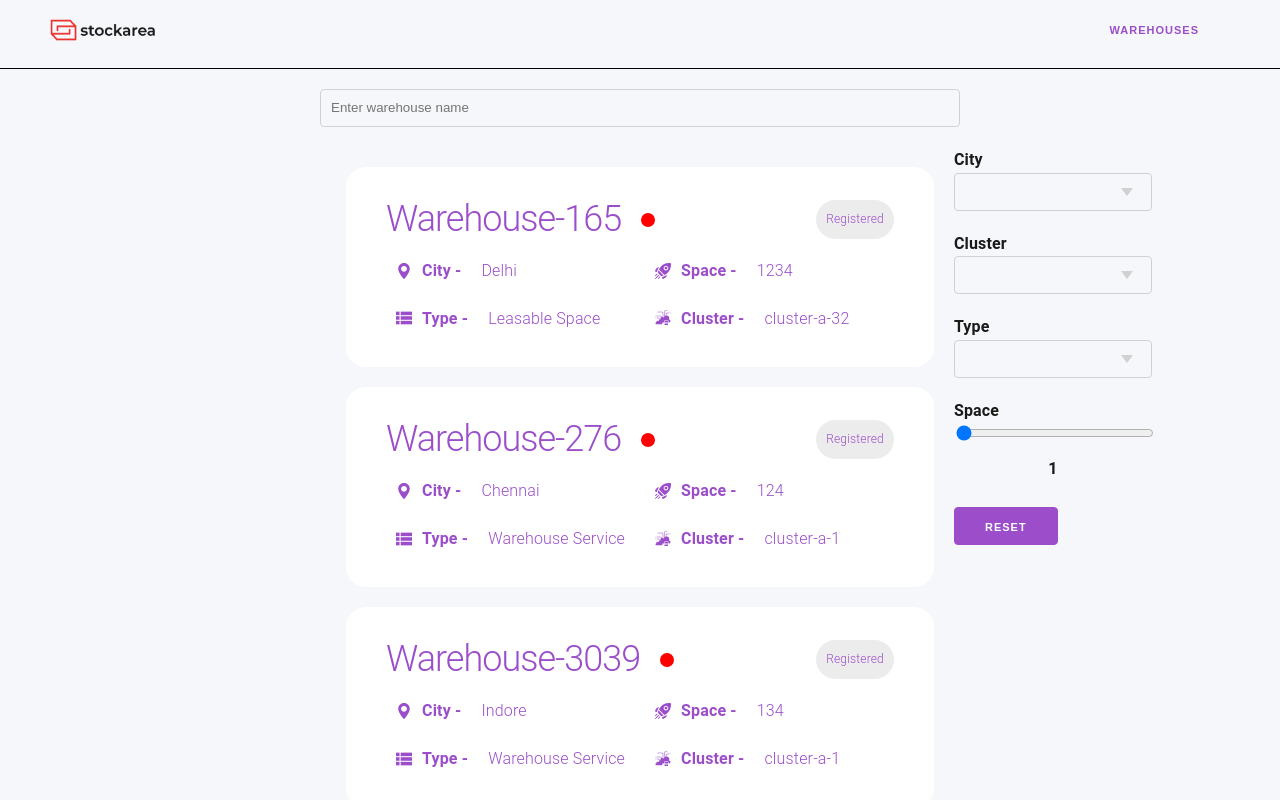
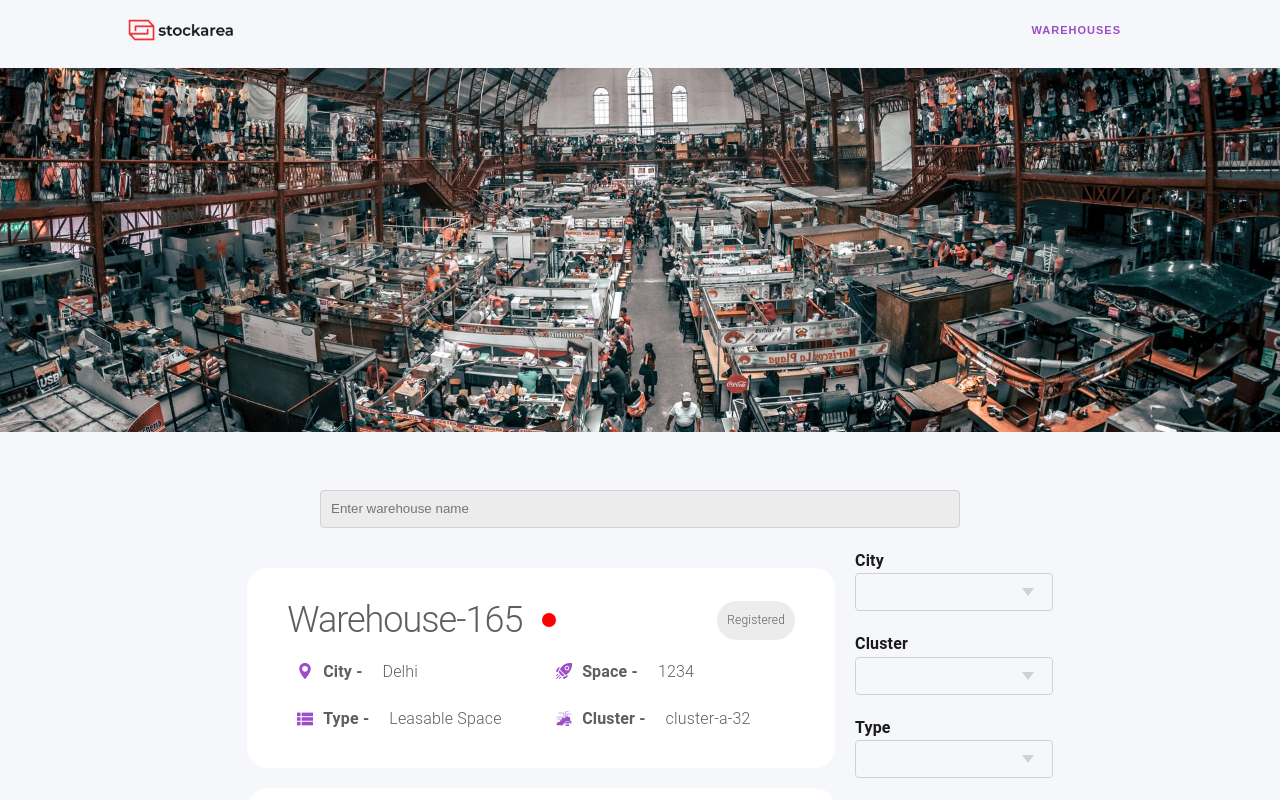
Before and after one commit to ayushman-git/stockarea-warehouse, a Vue app: page / in a window 1280 px wide. Shown: the top 800 px of the page. Built offline with nearby package versions, Linux system fonts and the light colour scheme.

Commit message:
added hero img, change some minor styling

```diff
--- a/public/index.html
+++ b/public/index.html
@@ -1,15 +1,19 @@
 <!DOCTYPE html>
 <html lang="">
   <head>
-    <meta charset="utf-8">
-    <meta http-equiv="X-UA-Compatible" content="IE=edge">
-    <meta name="viewport" content="width=device-width,initial-scale=1.0">
-    <link rel="icon" href="<%= BASE_URL %>favicon.ico">
+    <meta charset="utf-8" />
+    <meta http-equiv="X-UA-Compatible" content="IE=edge" />
+    <meta name="viewport" content="width=device-width,initial-scale=1.0" />
+    <link rel="icon" href="<%= BASE_URL %>favicon.ico" />
     <title><%= htmlWebpackPlugin.options.title %></title>
   </head>
   <body>
     <noscript>
-      <strong>We're sorry but <%= htmlWebpackPlugin.options.title %> doesn't work properly without JavaScript enabled. Please enable it to continue.</strong>
+      <strong
+        >We're sorry but <%= htmlWebpackPlugin.options.title %> doesn't work
+        properly without JavaScript enabled. Please enable it to
+        continue.</strong
+      >
     </noscript>
     <div id="app"></div>
     <!-- built files will be auto injected -->
--- a/src/components/FilterTool/FilterTool.vue
+++ b/src/components/FilterTool/FilterTool.vue
@@ -41,9 +41,12 @@
 
 <style scoped>
 .filter-tool {
-  position: fixed;
+  position: sticky;
+  top: 5rem;
 }
 .reset-btn {
-  margin: 0 auto;
+  position: relative;
+  left: 50%;
+  transform: translateX(-50%);
 }
 </style>
--- a/src/components/NavigationBar/NavigationBar.vue
+++ b/src/components/NavigationBar/NavigationBar.vue
@@ -20,8 +20,8 @@
   display: flex;
   justify-content: space-between;
   align-items: center;
-  padding: 1rem 5rem;
-  border-bottom: 1px solid black;
+  padding: 1rem 10%;
+  box-shadow: 2px 2px 35px -1px rgba(0, 0, 0, 0.45);
 }
 
 .logo {
--- a/src/components/SearchBar/SearchBar.vue
+++ b/src/components/SearchBar/SearchBar.vue
@@ -36,5 +36,7 @@
   width: 50%;
   max-width: 700px;
   margin: 2rem auto;
+  margin-top: 5rem;
+  background-color: rgb(236, 236, 236);
 }
 </style>
--- a/src/views/Home.vue
+++ b/src/views/Home.vue
@@ -1,5 +1,10 @@
 <template>
   <section class="home">
+    <img
+      class="hero-img"
+      src="../assets/images/warehouse.jpg"
+      alt="warehouse"
+    />
     <aside class="searchbar-warp">
       <SearchBar placeholder="Enter warehouse name" @search="searchHandler" />
     </aside>
@@ -116,6 +121,10 @@
   display: flex;
   flex-flow: row wrap-reverse;
   justify-content: center;
+  position: relative;
+}
+main a {
+  color: rgb(94 94 94);
 }
 .searchbar-warp {
   text-align: center;
--- a/src/views/Warehouse.vue
+++ b/src/views/Warehouse.vue
@@ -56,6 +56,7 @@
 
 .warehouse-view > h1 {
   text-align: center;
+  margin-top: 5rem;
 }
 
 .warehosue-view-card-wrap {
```
Also changed, not shown: src/assets/images/warehouse.jpg (added).
